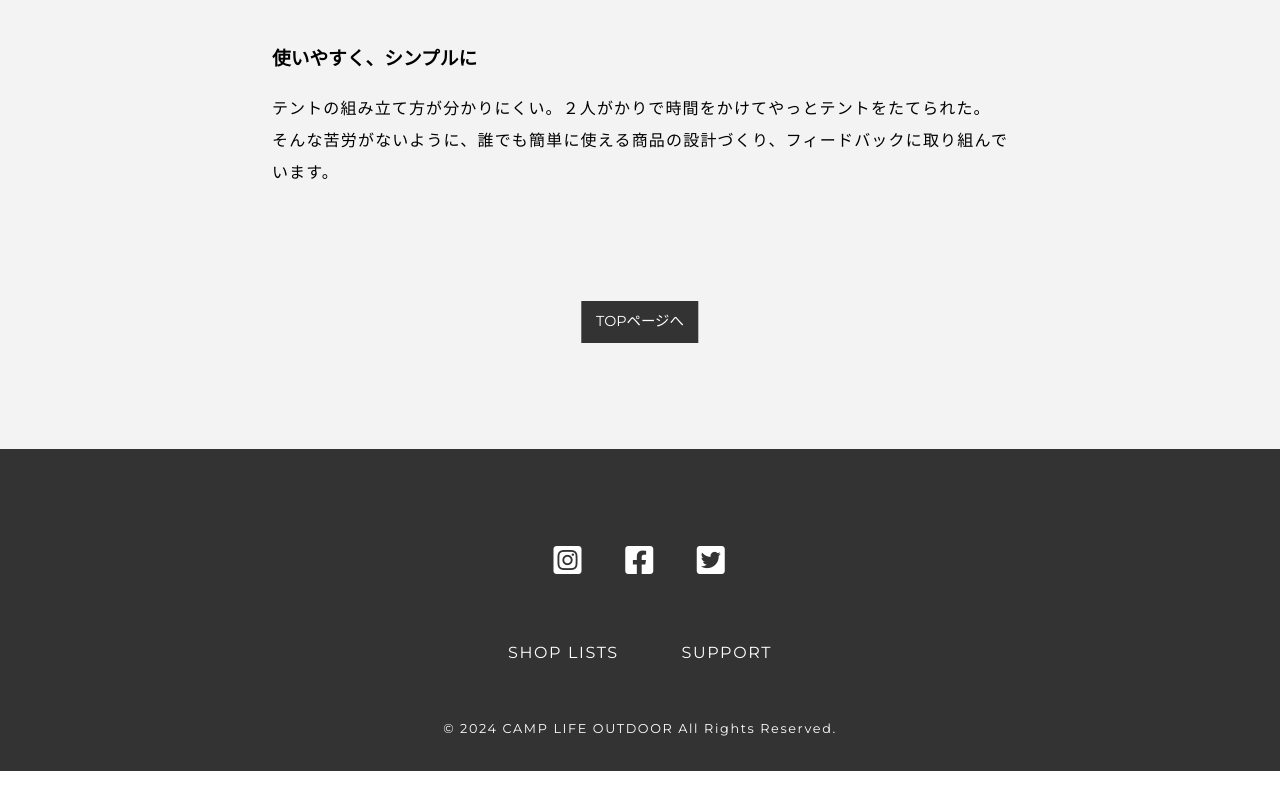
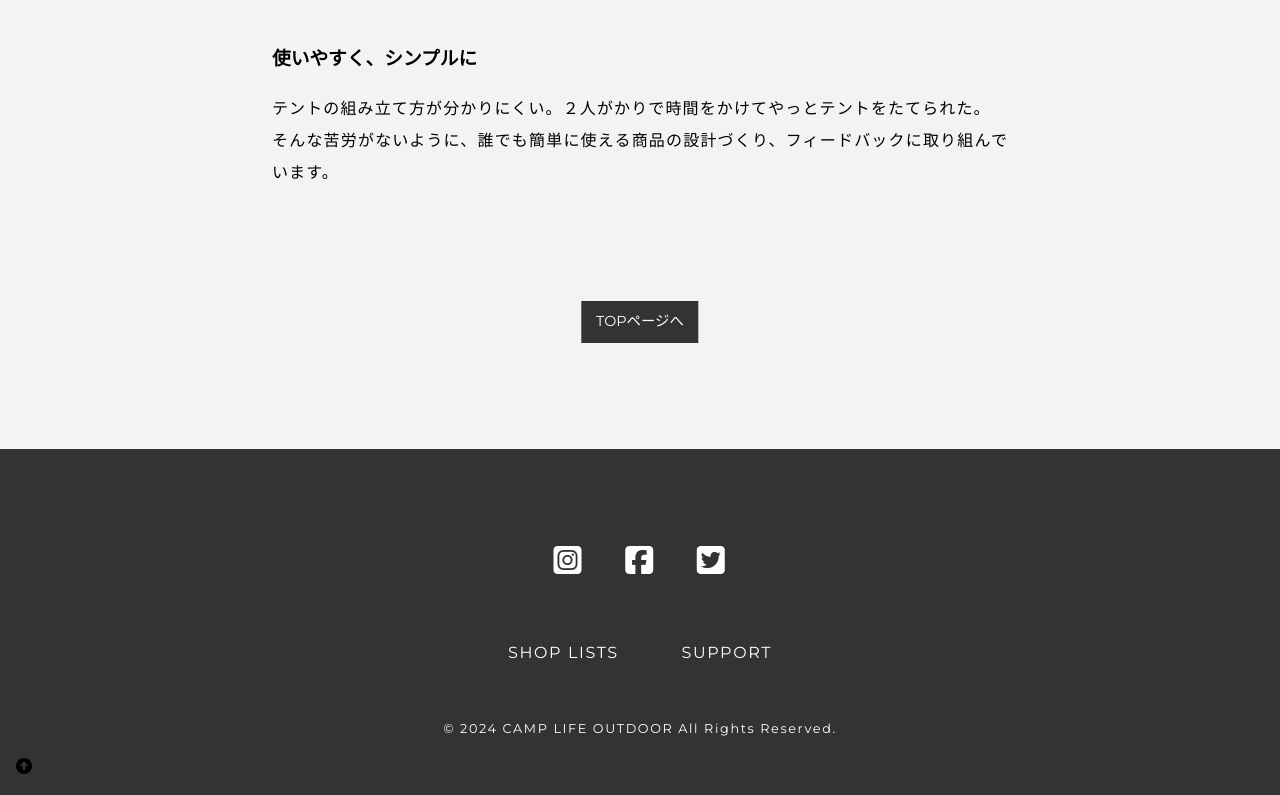
Before and after one commit to ishizaki-web/camp-life-outdoor-ec, a plain HTML site: page html/concept.html in a window 1280 px wide. Shown: the part 2112-2907 px from the top of the page. Before the commit the page ends 2883 px from the top, so only its background shows below. Drawn offline with nearby package versions, Linux system fonts and the light colour scheme.

Commit message:
Add files via upload

```diff
--- a/html/concept.html
+++ b/html/concept.html
@@ -33,8 +33,9 @@
     rel="stylesheet">
   <!--FontAwesome-->
   <link rel="stylesheet" href="https://cdnjs.cloudflare.com/ajax/libs/font-awesome/5.15.1/css/all.min.css"
-    integrity="sha512-+4zCK9k+qNFUR5X+cKL9EIR+ZOhtIloNl9GIKS57V1MyNsYpYcUrUeQc9vNfzsWfV28IaLL3i96P9sdNyeRssA=="
-    crossorigin="anonymous">
+  integrity="sha512-+4zCK9k+qNFUR5X+cKL9EIR+ZOhtIloNl9GIKS57V1MyNsYpYcUrUeQc9vNfzsWfV28IaLL3i96P9sdNyeRssA=="
+  crossorigin="anonymous">
+  <script src="https://kit.fontawesome.com/b10be3a907.js" crossorigin="anonymous"></script>
   <!--reset css-->
   <link rel="stylesheet" href="../css/reset.css">
   <!--inview CSS-->
@@ -173,6 +174,7 @@
       </ul>
       <small>&copy; 2024 CAMP LIFE OUTDOOR All Rights Reserved.</small>
     </ul>
+    <a href="#" id="topback"><i class="fa regular fa-circle-up"></i></a>
     </footer>
 
 </body>
```
Also changed, not shown: html/tent-list.html (+4 -2 lines), html/tent.html (+4 -3 lines).
